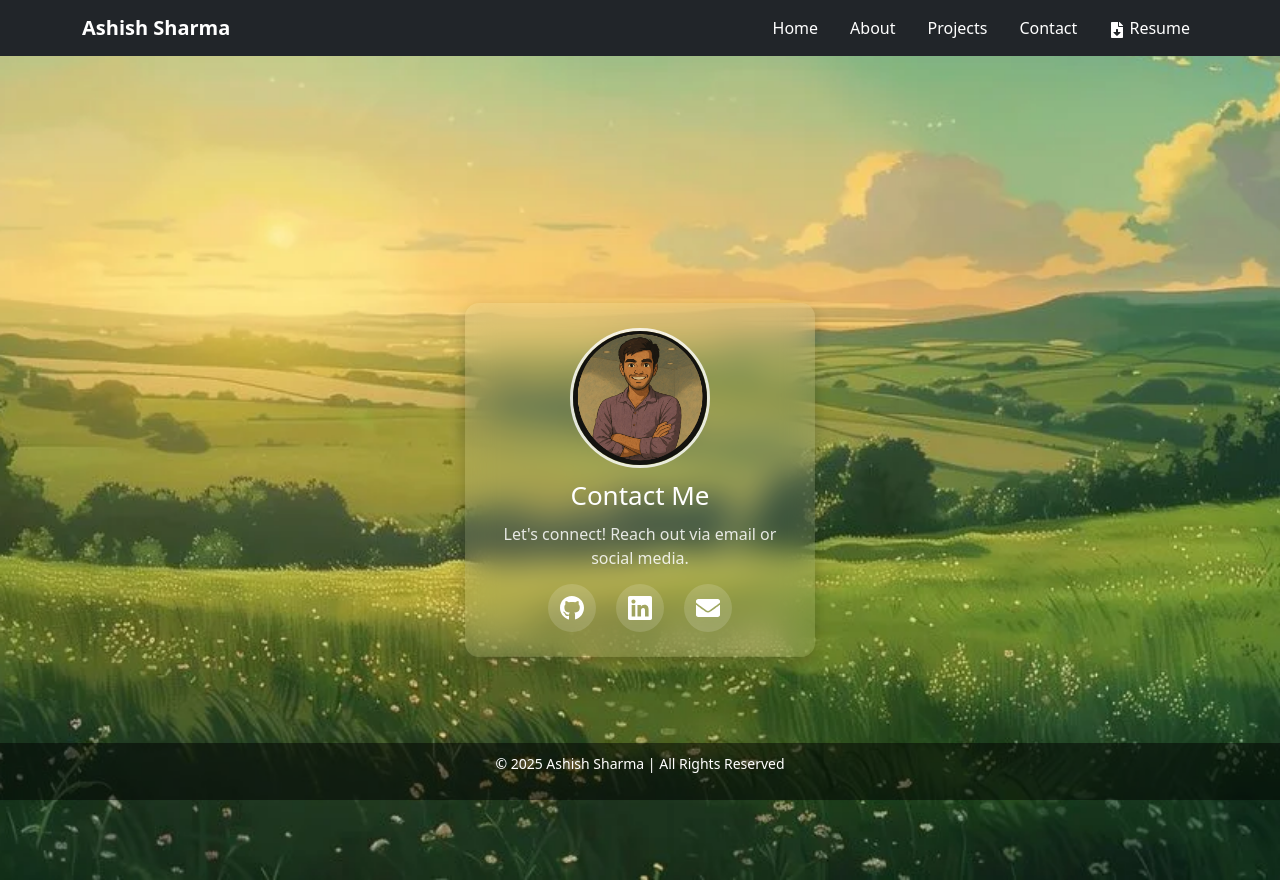
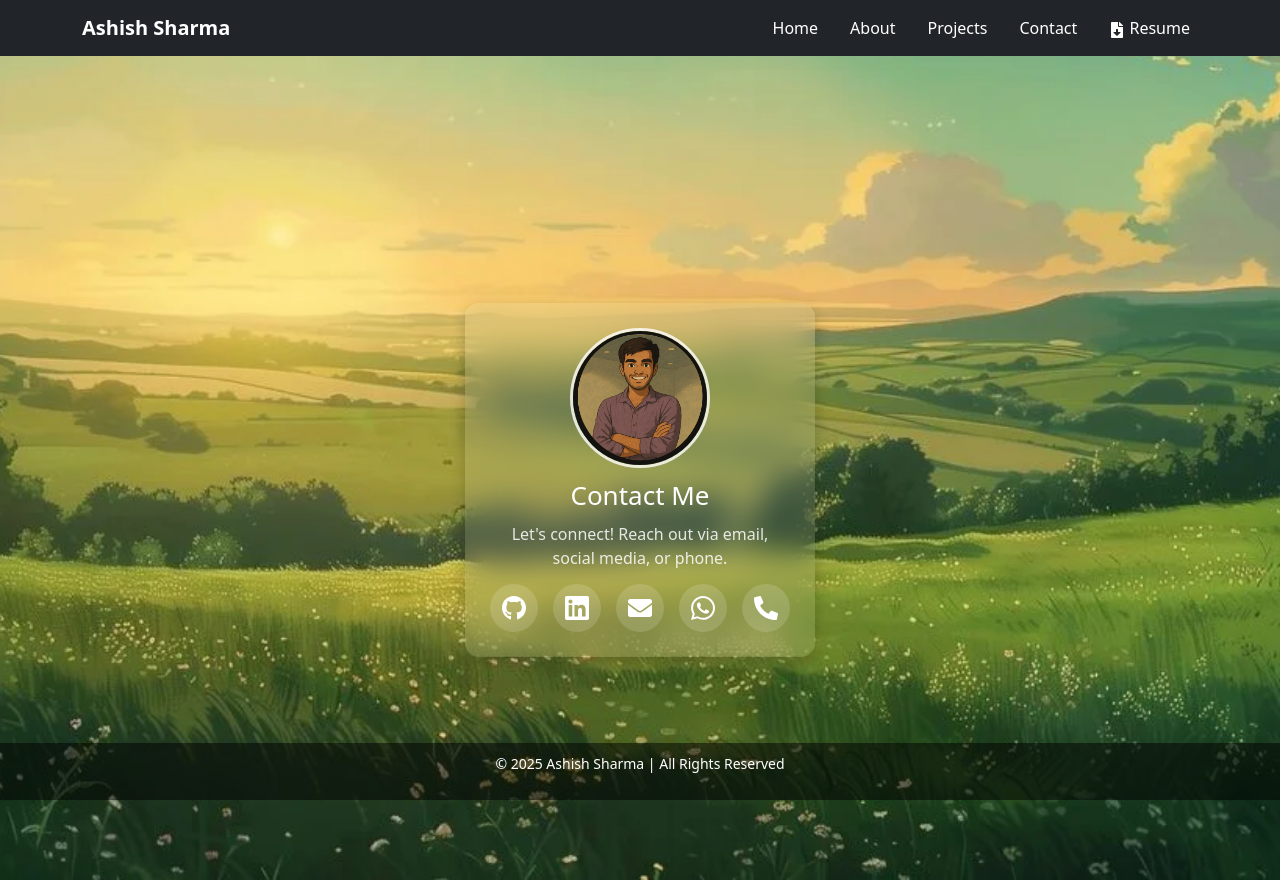
Before and after one commit to ashcodac/ashish-sharma-portfolio, a React (Vite) app: page /contact in a window 1280 px wide. Built offline with nearby package versions, Linux system fonts and the light colour scheme.

Commit message:
Updated Contact page with WhatsApp and Call buttons

```diff
--- a/src/pages/Contact.css
+++ b/src/pages/Contact.css
@@ -40,7 +40,8 @@
   .contact-links {
     display: flex;
     justify-content: center;
-    gap: 20px;
+    flex-wrap: wrap;
+    gap: 15px;
     margin-top: 12px;
   }
 
@@ -55,9 +56,10 @@
     justify-content: center;
     width: 48px;
     height: 48px;
-    transition: transform 0.2s ease-in-out;
+    transition: transform 0.2s ease-in-out, background 0.2s ease-in-out;
   }
 
   .contact-icon:hover {
     transform: scale(1.15);
+    background: rgba(255, 255, 255, 0.3);
   }
--- a/src/pages/Contact.jsx
+++ b/src/pages/Contact.jsx
@@ -1,5 +1,5 @@
 import React from "react";
-import { FaGithub, FaLinkedin, FaEnvelope } from "react-icons/fa";
+import { FaGithub, FaLinkedin, FaEnvelope, FaPhoneAlt, FaWhatsapp } from "react-icons/fa";
 import "./Contact.css";
 
 const Contact = () => {
@@ -8,7 +8,9 @@ const Contact = () => {
       <div className="contact-card">
         <img src="/profile-image.png" alt="Profile" className="profile-image" />
         <h2>Contact Me</h2>
-        <p>Let's connect! Reach out via email or social media.</p>
+        <p>Let's connect! Reach out via email, social media, or phone.</p>
+
+        {/* Social Media Links */}
         <div className="contact-links">
           <a href="https://github.com/ashcodac" target="_blank" rel="noopener noreferrer" className="contact-icon">
             <FaGithub />
@@ -19,6 +21,14 @@ const Contact = () => {
           <a href="mailto:ashcodac18@gmail.com" className="contact-icon">
             <FaEnvelope />
           </a>
+          {/* WhatsApp Button */}
+          <a href="https://wa.me/8291077676" target="_blank" rel="noopener noreferrer" className="contact-icon">
+            <FaWhatsapp />
+          </a>
+          {/* Call Button */}
+          <a href="tel:+91 8291077676" className="contact-icon">
+            <FaPhoneAlt />
+          </a>
         </div>
       </div>
     </div>
```
